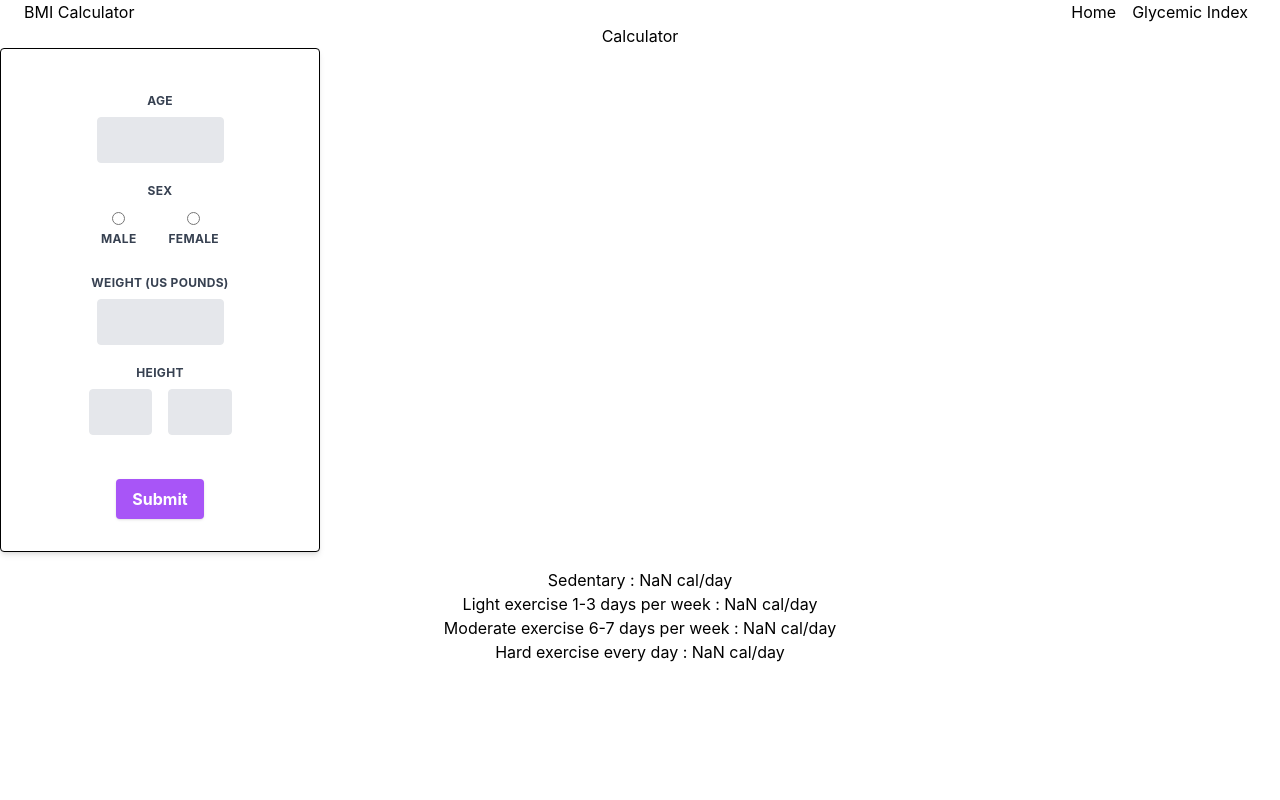
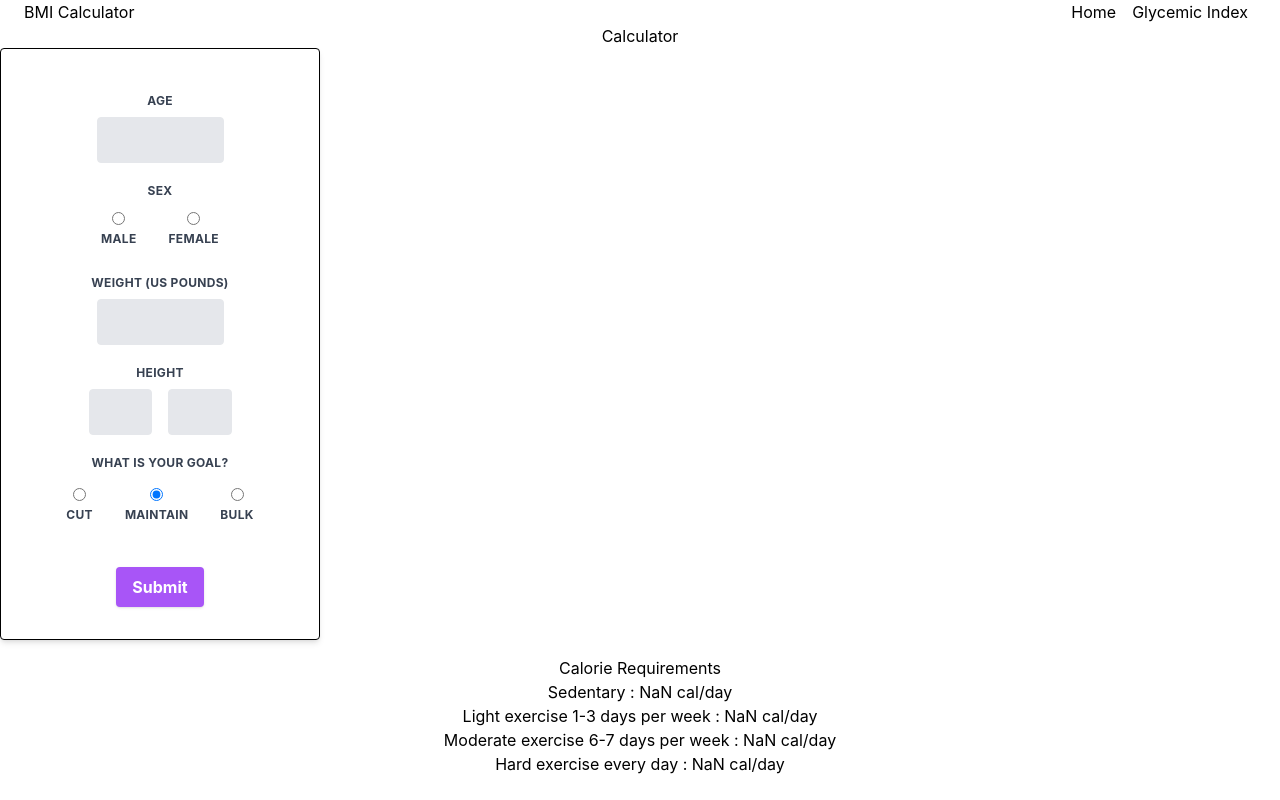
Before and after one commit to rhubbuck/bmi_calculator, a React (Create React App) app: page / in a window 1280 px wide. Built offline with nearby package versions, Linux system fonts and the light colour scheme.

Commit message:
calculate and display calories installed recharts

```diff
--- a/package.json
+++ b/package.json
@@ -9,6 +9,7 @@
     "react": "^18.2.0",
     "react-dom": "^18.2.0",
     "react-scripts": "5.0.1",
+    "recharts": "^2.1.14",
     "web-vitals": "^2.1.4"
   },
   "scripts": {
--- a/src/App.js
+++ b/src/App.js
@@ -6,17 +6,20 @@ import Table from './Table';
 
 function App() {
   const [userData, setUserData] = useState();
+  const [userOption, setUserOption] = useState();
 
-  function setData(data) {
+  function setData(data, option) {
     console.log(data)
     setUserData(data)
+    console.log(option)
+    setUserOption(option)
   }
 
   return (
     <div className="App">
       <Header />
       <Calculator setData={setData} />
-      <Table userData={userData}/>
+      <Table userData={userData} userOption={userOption}/>
     </div>
   );
 }
--- a/src/Calculator.js
+++ b/src/Calculator.js
@@ -2,6 +2,7 @@ import React, { useState, useRef, useEffect } from 'react'
 
 function Calculator({setData}) {
 
+    const [option, setOption] = useState('MAINTAIN');
     const [sex, setSex] = useState();
     const ageRef = useRef(null);
     const weightRef = useRef(null);
@@ -36,7 +37,7 @@ function Calculator({setData}) {
         let userInches = inchesRef.current.value
         let userHeight = (parseInt(userFeet * 12)) + parseInt(userInches)
         let userResults = getBMR(userWeight, userHeight, userAge, sex)
-        setData(userResults)
+        setData(userResults, option)
       }
 
   return (
@@ -68,6 +69,21 @@ function Calculator({setData}) {
                     <input ref={inchesRef} required type='number' id='height_inches' className='appearance-none block bg-gray-200 text-gray-700 border border-gray-200 rounded py-3 px-4 leading-tight focus:outline-none focus:bg-white focus:border-gray-500 w-1/4 mx-2'></input>
                 </div>
             </div>
+            <h3 className='block uppercase tracking-wide text-gray-700 text-xs font-bold mb-2 mt-4'>What is your goal?</h3>
+            <fieldset className='flex w-full justify-center my-3' onChange={event => setOption(event.target.value)}>
+                    <div className='mx-4'>
+                        <input type='radio' name='maintain' id='cut' value='CUT'></input>
+                        <label htmlFor='male' className='block uppercase tracking-wide text-gray-700 text-xs font-bold mb-2'>Cut</label>
+                    </div>
+                    <div className='mx-4'>
+                        <input defaultChecked type='radio' name='maintain' id='maintain' value='MAINTAIN'></input>
+                        <label htmlFor='female' className='block uppercase tracking-wide text-gray-700 text-xs font-bold mb-2'>Maintain</label>
+                    </div>
+                    <div className='mx-4'>
+                        <input type='radio' name='maintain' id='bulk' value='GAIN'></input>
+                        <label htmlFor='female' className='block uppercase tracking-wide text-gray-700 text-xs font-bold mb-2'>Bulk</label>
+                    </div>
+                </fieldset>
             <button type='submit' className='shadow bg-purple-500 hover:bg-purple-400 focus:shadow-outline focus:outline-none text-white font-bold py-2 px-4 rounded mt-6'>Submit</button>
         </form>
     </div>
--- a/src/Table.js
+++ b/src/Table.js
@@ -1,13 +1,42 @@
-import React from 'react'
+import React, { useState, useEffect } from 'react'
 
-function Table({userData}) {
+function Table({userData, userOption}) {
+
+    const [sedentary, setSedentary] = useState();
+    const [light, setLight] = useState();
+    const [moderate, setModerate] = useState();
+    const [hard, setHard] = useState();
+
+
+    useEffect(() => {
+        if (userOption === 'MAINTAIN') {
+            setSedentary(parseInt(userData * 1.2));
+            setLight(parseInt(userData * 1.375))
+            setModerate(parseInt(userData * 1.55))
+            setHard(parseInt(userData * 1.725))
+        } else if (userOption === 'GAIN') {
+            setSedentary((parseInt(userData * 1.2)) + 500)
+            setLight((parseInt(userData * 1.375)) + 500)
+            setModerate((parseInt(userData * 1.55)) + 500)
+            setHard((parseInt(userData * 1.725)) + 500)
+        } else {
+            setSedentary((parseInt(userData * 1.2)) - 500)
+            setLight((parseInt(userData * 1.375)) - 500)
+            setModerate((parseInt(userData * 1.55)) - 500)
+            setHard((parseInt(userData * 1.725)) - 500)
+        }
+    }, [userOption])
+
   return (
     <div>
         <div>
-            <p>Sedentary : {parseInt(userData * 1.2)} cal/day</p>
-            <p>Light exercise 1-3 days per week : {parseInt(userData * 1.375)} cal/day</p>
-            <p>Moderate exercise 6-7 days per week : {parseInt(userData * 1.55)} cal/day</p>
-            <p>Hard exercise every day : {parseInt(userData * 1.725)} cal/day</p>
+            <h2>Calorie Requirements</h2>
+            <ul>
+                <li>Sedentary : {sedentary} cal/day</li>
+                <li>Light exercise 1-3 days per week : {light} cal/day</li>
+                <li>Moderate exercise 6-7 days per week : {moderate} cal/day</li>
+                <li>Hard exercise every day : {hard} cal/day</li>
+            </ul>
         </div>
     </div>
   )
```
Also changed, not shown: 1 other file (tests, documents, lock files or other folders).
